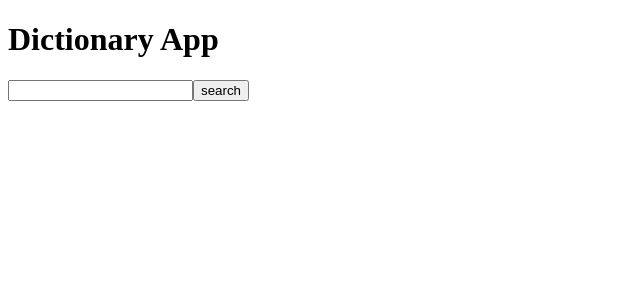
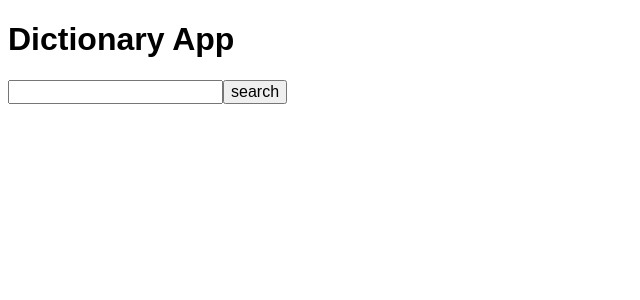
Before and after one commit to MauritzLM/dictionary-app, a React (Vite) app: page / in a window 1280 px wide. Shown: the top 300 px of the page, without its empty margins (0-640 px from the left). Built offline with nearby package versions, Linux system fonts and the light colour scheme.

Commit message:
updated basic styles

```diff
--- a/src/App.css
+++ b/src/App.css
@@ -0,0 +1,17 @@
+* {
+    box-sizing: border-box;
+}
+
+html {
+    font-family: Arial, Helvetica, sans-serif;
+    font-size: 10px;
+}
+
+body {
+    font-size: 1.6rem;
+}
+
+form input,
+button {
+    font: inherit;
+}
```
